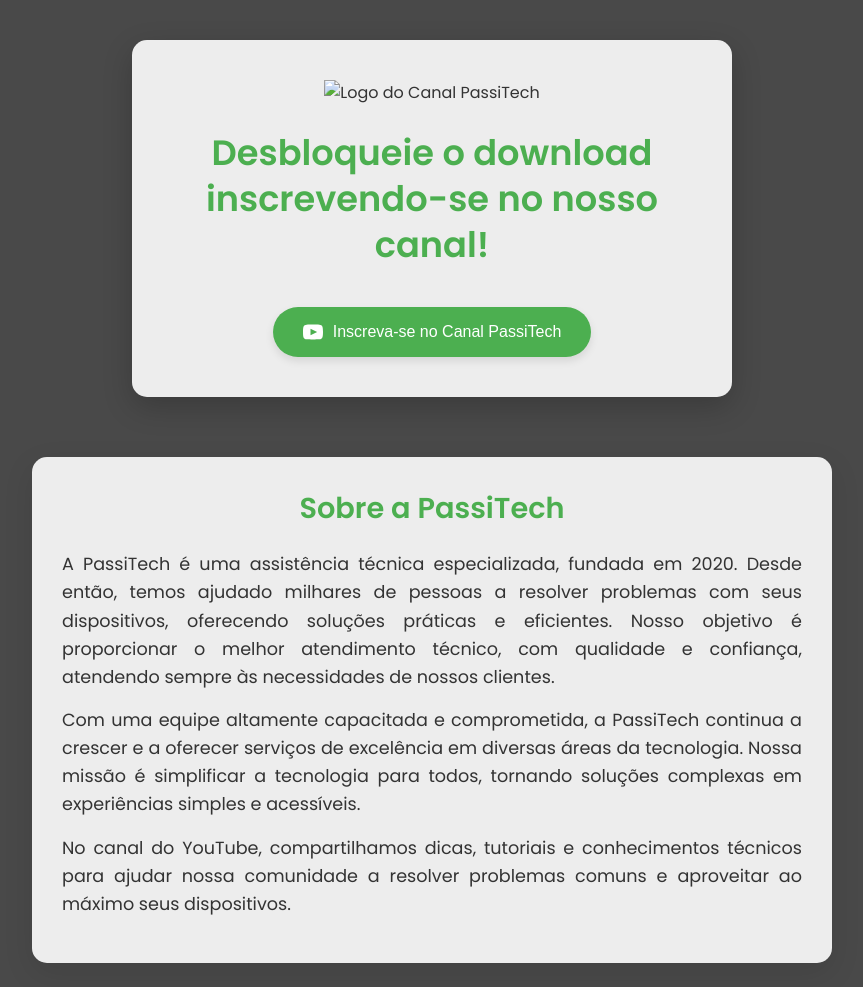
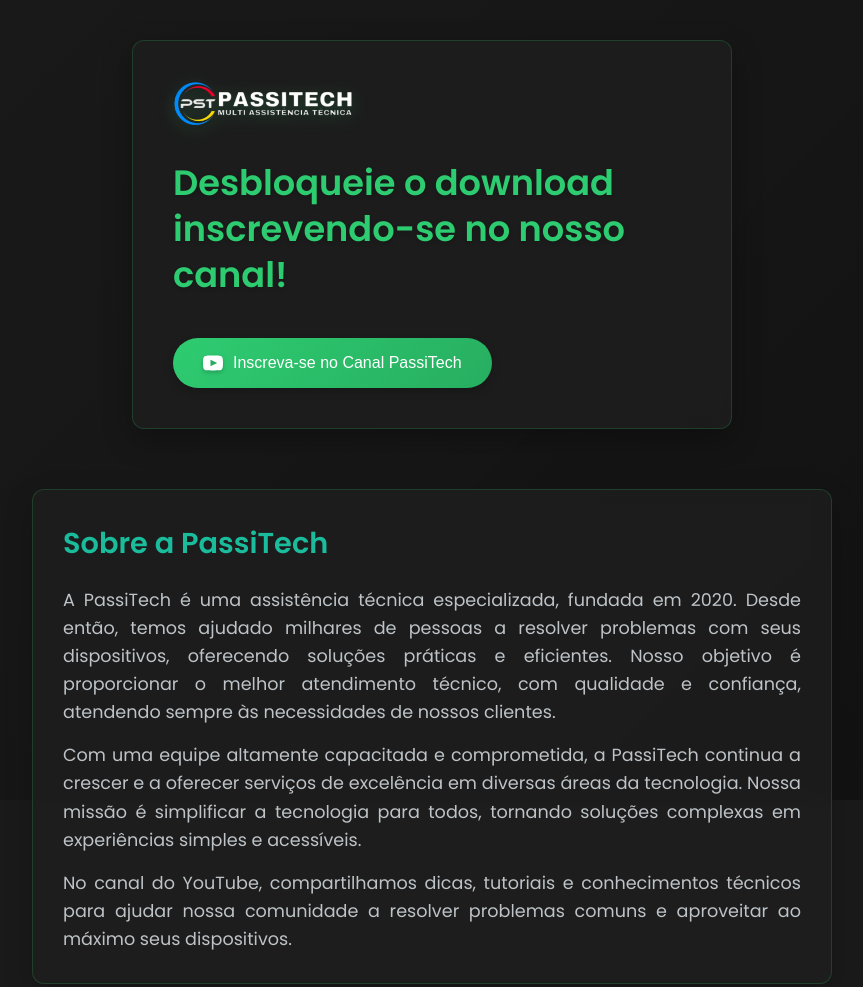
Before and after one commit to Rjotablog/-inscricao-passiTech-., a plain HTML site: page index.html in a window 1280 px wide. Shown: the top 987 px of the page, without its empty margins (208-1071 px from the left). Drawn offline with Linux system fonts and the light colour scheme.

Commit message:
Update index.html

```diff
--- a/index.html
+++ b/index.html
@@ -4,22 +4,25 @@
     <meta charset="UTF-8">
     <meta name="viewport" content="width=device-width, initial-scale=1.0">
     <meta name="description" content="Inscreva-se no canal PassiTech para liberar o download exclusivo">
-    <title>Inscreva-se no PassiTech para liberar o download</title>
+    <title>PassiTech - Libere seu download</title>
     <link rel="preconnect" href="https://fonts.googleapis.com">
     <link rel="preconnect" href="https://fonts.gstatic.com" crossorigin>
     <link href="https://fonts.googleapis.com/css2?family=Poppins:wght@400;500;600;700&display=swap" rel="stylesheet">
     <style>
-        /* Reset e variáveis CSS */
+        /* Variáveis de cores */
         :root {
-            --primary-color: #4CAF50;
-            --primary-hover: #45a049;
-            --secondary-color: #007BFF;
-            --secondary-hover: #0056b3;
-            --text-color: #333;
-            --light-text: #fff;
-            --bg-opacity: 0.9;
+            --dark-bg: #1a1a1a;
+            --darker-bg: #121212;
+            --primary-green: #2ecc71;
+            --primary-hover: #27ae60;
+            --secondary-green: #1abc9c;
+            --text-light: #ecf0f1;
+            --text-muted: #bdc3c7;
+            --card-bg: rgba(30, 30, 30, 0.8);
+            --card-border: rgba(46, 204, 113, 0.2);
         }
 
+        /* Reset básico */
         * {
             margin: 0;
             padding: 0;
@@ -28,42 +31,55 @@
 
         body {
             font-family: 'Poppins', sans-serif;
-            background-color: #f4f4f4;
-            color: var(--text-color);
+            background-color: var(--dark-bg);
+            color: var(--text-light);
+            min-height: 100vh;
             display: flex;
             flex-direction: column;
             align-items: center;
             justify-content: center;
-            min-height: 100vh;
-            text-align: center;
             padding: 20px;
-            background-image: linear-gradient(rgba(0, 0, 0, 0.7), rgba(0, 0, 0, 0.7)), url('FONDO_IMAGEM.jpg');
-            background-size: cover;
-            background-position: center;
-            background-attachment: fixed;
+            line-height: 1.6;
+        }
+
+        /* Efeito de gradiente sutil no fundo */
+        body::before {
+            content: '';
+            position: fixed;
+            top: 0;
+            left: 0;
+            width: 100%;
+            height: 100%;
+            background: linear-gradient(135deg,
+                      rgba(26, 26, 26, 0.95) 0%,
+                      rgba(18, 18, 18, 0.98) 100%);
+            z-index: -1;
         }
 
         /* Container principal */
         .content {
+            background-color: var(--card-bg);
+            border: 1px solid var(--card-border);
+            border-radius: 12px;
+            padding: 40px;
+            width: 100%;
             max-width: 600px;
-            width: 100%;
-            padding: 40px;
-            background-color: rgba(255, 255, 255, var(--bg-opacity));
-            border-radius: 15px;
-            box-shadow: 0 10px 30px rgba(0, 0, 0, 0.2);
-            text-align: center;
-            margin: 20px 0;
-            transition: transform 0.3s ease;
+            margin: 20px auto;
+            box-shadow: 0 10px 30px rgba(0, 0, 0, 0.3);
+            backdrop-filter: blur(8px);
+            transition: transform 0.3s ease, box-shadow 0.3s ease;
         }
 
         .content:hover {
             transform: translateY(-5px);
+            box-shadow: 0 15px 35px rgba(0, 0, 0, 0.4);
         }
 
         /* Logo */
         #logo {
             width: 180px;
             margin-bottom: 25px;
+            filter: drop-shadow(0 4px 8px rgba(46, 204, 113, 0.3));
             transition: transform 0.3s ease;
         }
 
@@ -73,16 +89,17 @@
 
         /* Títulos */
         h1 {
-            color: var(--primary-color);
+            color: var(--primary-green);
             font-size: 2.2rem;
             margin-bottom: 20px;
             font-weight: 600;
             line-height: 1.3;
+            text-shadow: 0 2px 4px rgba(0, 0, 0, 0.2);
         }
 
         h2 {
+            color: var(--secondary-green);
             font-size: 1.8rem;
-            color: var(--primary-color);
             margin-bottom: 20px;
             font-weight: 600;
         }
@@ -92,37 +109,55 @@
             padding: 15px 30px;
             font-size: 1rem;
             font-weight: 500;
-            color: var(--light-text);
+            color: white;
             border: none;
             cursor: pointer;
             margin-top: 20px;
             border-radius: 50px;
             transition: all 0.3s ease;
-            box-shadow: 0 4px 8px rgba(0, 0, 0, 0.1);
+            box-shadow: 0 4px 8px rgba(0, 0, 0, 0.2);
             display: inline-flex;
             align-items: center;
             justify-content: center;
             gap: 10px;
+            position: relative;
+            overflow: hidden;
+        }
+
+        button::after {
+            content: '';
+            position: absolute;
+            top: 0;
+            left: 0;
+            width: 100%;
+            height: 100%;
+            background: linear-gradient(rgba(255, 255, 255, 0.1), rgba(255, 255, 255, 0));
+            opacity: 0;
+            transition: opacity 0.3s ease;
+        }
+
+        button:hover::after {
+            opacity: 1;
         }
 
         #subscribeBtn {
-            background-color: var(--primary-color);
+            background-color: var(--primary-green);
+            background: linear-gradient(135deg, var(--primary-green) 0%, var(--primary-hover) 100%);
         }
 
         #subscribeBtn:hover {
-            background-color: var(--primary-hover);
-            transform: translateY(-2px);
-            box-shadow: 0 6px 12px rgba(0, 0, 0, 0.15);
+            transform: translateY(-3px);
+            box-shadow: 0 8px 16px rgba(46, 204, 113, 0.3);
         }
 
         .download-btn {
-            background-color: var(--secondary-color);
+            background-color: var(--secondary-green);
+            background: linear-gradient(135deg, var(--secondary-green) 0%, #16a085 100%);
         }
 
         .download-btn:hover {
-            background-color: var(--secondary-hover);
-            transform: translateY(-2px);
-            box-shadow: 0 6px 12px rgba(0, 0, 0, 0.15);
+            transform: translateY(-3px);
+            box-shadow: 0 8px 16px rgba(26, 188, 156, 0.3);
         }
 
         /* Link de download */
@@ -138,39 +173,46 @@
 
         /* Seção Sobre Nós */
         .about {
-            background-color: rgba(255, 255, 255, var(--bg-opacity));
+            background-color: var(--card-bg);
+            border: 1px solid var(--card-border);
             padding: 30px;
-            margin: 40px 0;
-            border-radius: 15px;
+            margin: 40px auto;
+            border-radius: 12px;
             max-width: 800px;
             width: 100%;
-            box-shadow: 0 10px 30px rgba(0, 0, 0, 0.1);
+            box-shadow: 0 10px 30px rgba(0, 0, 0, 0.2);
+            backdrop-filter: blur(8px);
         }
 
         .about p {
             font-size: 1.1rem;
-            color: var(--text-color);
+            color: var(--text-muted);
             line-height: 1.6;
             margin-bottom: 15px;
             text-align: justify;
+        }
+
+        .about p:last-child {
+            margin-bottom: 0;
         }
 
         /* Ícones */
         .icon {
             width: 20px;
             height: 20px;
+            filter: drop-shadow(0 2px 2px rgba(0, 0, 0, 0.2));
         }
 
         /* Animações */
         @keyframes fadeIn {
-            from { opacity: 0; }
-            to { opacity: 1; }
+            from { opacity: 0; transform: translateY(10px); }
+            to { opacity: 1; transform: translateY(0); }
         }
 
         /* Responsividade */
         @media (max-width: 768px) {
             .content, .about {
-                padding: 25px;
+                padding: 30px;
                 margin: 15px;
             }
 
@@ -181,16 +223,11 @@
             h2 {
                 font-size: 1.5rem;
             }
-
-            button {
-                padding: 12px 25px;
-                font-size: 0.9rem;
-            }
         }
 
         @media (max-width: 480px) {
             .content, .about {
-                padding: 20px;
+                padding: 25px 20px;
             }
 
             h1 {
@@ -200,6 +237,12 @@
             #logo {
                 width: 140px;
             }
+
+            button {
+                padding: 12px 25px;
+                font-size: 0.9rem;
+                width: 100%;
+            }
         }
     </style>
 </head>
@@ -207,7 +250,7 @@
 
     <div class="content">
         <!-- Logo do Canal -->
-        <img id="logo" src="img/AAAA-Photoroom.png" alt="Logo do Canal PassiTech" title="PassiTech">
+        <img id="logo" src="AAAA-Photoroom.png" alt="Logo PassiTech" title="PassiTech">
 
         <!-- Título -->
         <h1>Desbloqueie o download inscrevendo-se no nosso canal!</h1>
@@ -250,8 +293,11 @@
             if (youtubeWindow) {
                 // Mostra feedback visual no botão
                 const btn = document.getElementById('subscribeBtn');
-                btn.innerHTML = '<svg class="icon" xmlns="http://www.w3.org/2000/svg" viewBox="0 0 24 24" fill="currentColor"><path d="M9 16.17L4.83 12l-1.42 1.41L9 19 21 7l-1.41-1.41L9 16.17z"/></svg> Inscrição realizada!';
-                btn.style.backgroundColor = '#28a745';
+                btn.innerHTML = '<svg class="icon" xmlns="http://www.w3.org/2000/svg" viewBox="0 0 24 24" fill="currentColor"><path d="M9 16.17L4.83 12l-1.42 1.41L9 19 21 7l-1.41-1.41L9 16.17z"/></svg> Inscrição confirmada!';
+                btn.style.background = 'linear-gradient(135deg, #27ae60 0%, #2ecc71 100%)';
+
+                // Adiciona efeito de pulso
+                btn.style.animation = 'pulse 1.5s infinite';
 
                 // Libera o link de download após 3 segundos
                 setTimeout(function() {
@@ -271,10 +317,21 @@
         document.addEventListener('DOMContentLoaded', function() {
             document.body.style.opacity = '0';
             setTimeout(function() {
-                document.body.style.transition = 'opacity 0.5s ease';
+                document.body.style.transition = 'opacity 0.8s ease';
                 document.body.style.opacity = '1';
             }, 100);
         });
+
+        // Adiciona animação de pulso
+        const style = document.createElement('style');
+        style.textContent = `
+            @keyframes pulse {
+                0% { transform: scale(1); box-shadow: 0 0 0 0 rgba(46, 204, 113, 0.7); }
+                70% { transform: scale(1.02); box-shadow: 0 0 0 10px rgba(46, 204, 113, 0); }
+                100% { transform: scale(1); box-shadow: 0 0 0 0 rgba(46, 204, 113, 0); }
+            }
+        `;
+        document.head.appendChild(style);
     </script>
 
 </body>
```
